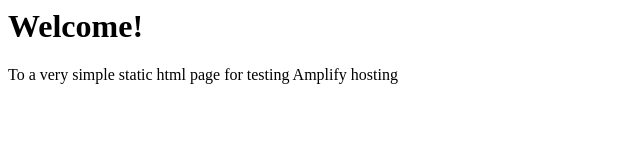
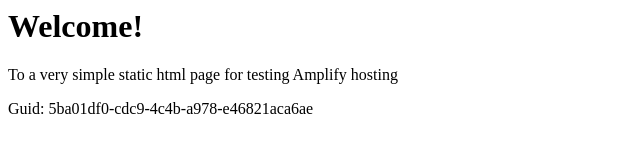
Before and after one commit to aws-aemilia-bah/Github-PR-Commit-Integration-Test-DoNotTouch-Gith-P5X5MO5I-v1-preprod-me-south-1, a website: page src/index.html in a window 1280 px wide. Shown: the whole page, without its empty margins (0-640 px from the left). Drawn offline with Linux system fonts and the light colour scheme.

Commit message:
commit from integ tests

```diff
--- a/src/index.html
+++ b/src/index.html
@@ -1,3 +1,5 @@
+
+
 <html lang="en">
 
 <head>
@@ -10,6 +12,6 @@
 <body>
     <h1>Welcome!</h1>
     <p>To a very simple static html page for testing Amplify hosting</p>
-</body>
+    <p>Guid: 5ba01df0-cdc9-4c4b-a978-e46821aca6ae</p></body>
 
 </html>
```
